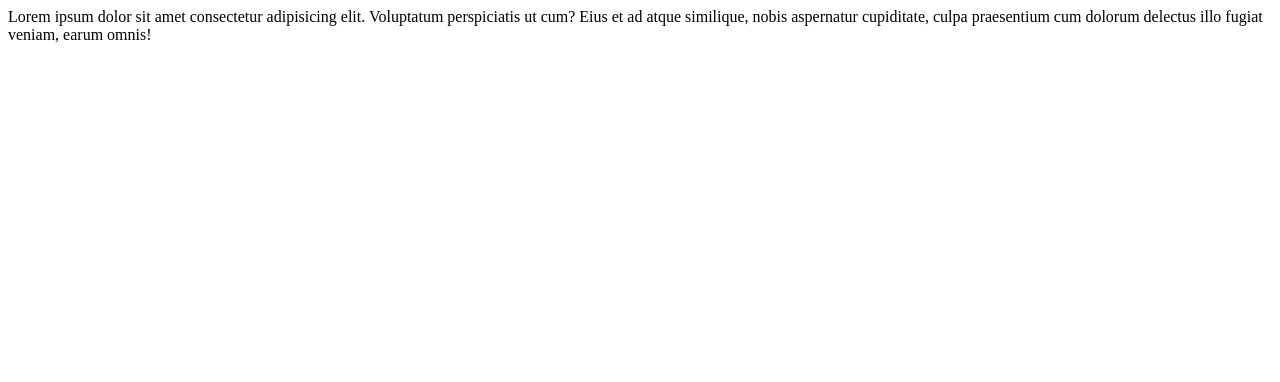
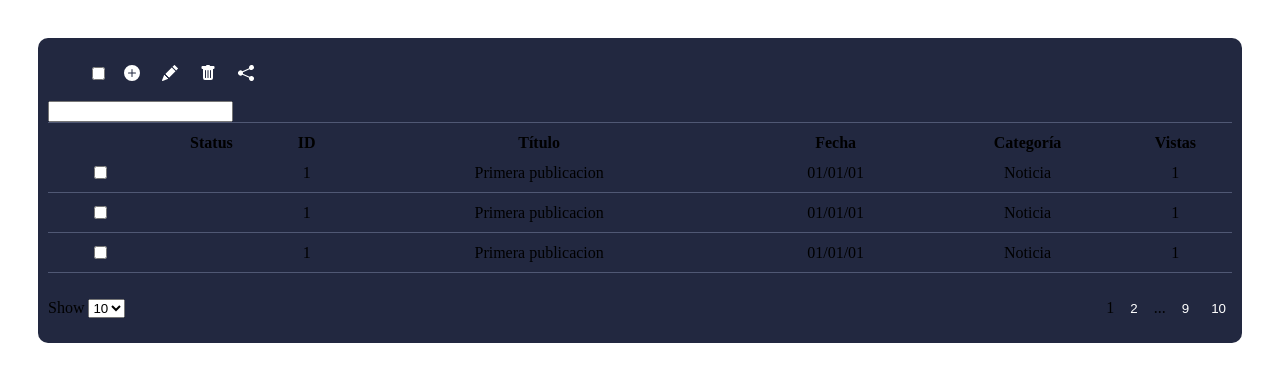
Before and after one commit to nol4lej/PHP-Auth, a PHP site: page /administrator.php in a window 1280 px wide. Shown: the top 382 px of the page. Run offline with PHP 8.4, Linux system fonts and the light colour scheme.

Commit message:
Datatable added

```diff
--- a/administrator.php
+++ b/administrator.php
@@ -1,3 +1,105 @@
-<div>
-    <p>Lorem ipsum dolor sit amet consectetur adipisicing elit. Voluptatum perspiciatis ut cum? Eius et ad atque similique, nobis aspernatur cupiditate, culpa praesentium cum dolorum delectus illo fugiat veniam, earum omnis!</p>
-</div>
+<link rel="stylesheet" href="/src/css/administrator.css">
+<main class="administrator_principal">
+    <div class="datatable_container">
+        <div class="header_tools">
+            <div class="tools_container">
+                <ul class="tools">
+                    <li><input type="checkbox" name="" id=""></li>
+                    <li><button>
+                            <svg xmlns="http://www.w3.org/2000/svg" width="16" height="16" fill="#fff" class="bi bi-plus-circle-fill" viewBox="0 0 16 16">
+                            <path d="M16 8A8 8 0 1 1 0 8a8 8 0 0 1 16 0zM8.5 4.5a.5.5 0 0 0-1 0v3h-3a.5.5 0 0 0 0 1h3v3a.5.5 0 0 0 1 0v-3h3a.5.5 0 0 0 0-1h-3v-3z"/>
+                            </svg>
+                        </button>
+                    </li>
+                    <li><button>
+                            <svg xmlns="http://www.w3.org/2000/svg" width="16" height="16" fill="#fff" class="bi bi-pencil-fill" viewBox="0 0 16 16">
+                            <path d="M12.854.146a.5.5 0 0 0-.707 0L10.5 1.793 14.207 5.5l1.647-1.646a.5.5 0 0 0 0-.708l-3-3zm.646 6.061L9.793 2.5 3.293 9H3.5a.5.5 0 0 1 .5.5v.5h.5a.5.5 0 0 1 .5.5v.5h.5a.5.5 0 0 1 .5.5v.5h.5a.5.5 0 0 1 .5.5v.207l6.5-6.5zm-7.468 7.468A.5.5 0 0 1 6 13.5V13h-.5a.5.5 0 0 1-.5-.5V12h-.5a.5.5 0 0 1-.5-.5V11h-.5a.5.5 0 0 1-.5-.5V10h-.5a.499.499 0 0 1-.175-.032l-.179.178a.5.5 0 0 0-.11.168l-2 5a.5.5 0 0 0 .65.65l5-2a.5.5 0 0 0 .168-.11l.178-.178z"/>
+                            </svg>
+                        </button>
+                    </li>
+                    <li><button>
+                            <svg xmlns="http://www.w3.org/2000/svg" width="16" height="16" fill="#fff" class="bi bi-trash-fill" viewBox="0 0 16 16">
+                            <path d="M2.5 1a1 1 0 0 0-1 1v1a1 1 0 0 0 1 1H3v9a2 2 0 0 0 2 2h6a2 2 0 0 0 2-2V4h.5a1 1 0 0 0 1-1V2a1 1 0 0 0-1-1H10a1 1 0 0 0-1-1H7a1 1 0 0 0-1 1H2.5zm3 4a.5.5 0 0 1 .5.5v7a.5.5 0 0 1-1 0v-7a.5.5 0 0 1 .5-.5zM8 5a.5.5 0 0 1 .5.5v7a.5.5 0 0 1-1 0v-7A.5.5 0 0 1 8 5zm3 .5v7a.5.5 0 0 1-1 0v-7a.5.5 0 0 1 1 0z"/>
+                            </svg>
+                        </button>
+                    </li>
+                    <li><button>
+                            <svg xmlns="http://www.w3.org/2000/svg" width="16" height="16" fill="#fff" class="bi bi-share-fill" viewBox="0 0 16 16">
+                            <path d="M11 2.5a2.5 2.5 0 1 1 .603 1.628l-6.718 3.12a2.499 2.499 0 0 1 0 1.504l6.718 3.12a2.5 2.5 0 1 1-.488.876l-6.718-3.12a2.5 2.5 0 1 1 0-3.256l6.718-3.12A2.5 2.5 0 0 1 11 2.5z"/>
+                            </svg>
+                        </button>
+                    </li>
+                </ul>
+            </div>
+            <div class="search">
+                <input type="text">
+            </div>
+        </div>
+
+        <div class="datatable_scroll">
+            <table class="datatable">
+                <thead>
+                    <tr class="">
+                        <th></th>
+                        <th>Status</th>
+                        <th>ID</th>
+                        <th>Título</th>
+                        <th>Fecha</th>
+                        <th>Categoría</th>
+                        <th>Vistas</th>
+                    </tr>
+                </thead>
+                <tbody class="datatable_posts">
+                    <tr>
+                        <td><input type="checkbox" name="" id=""></td>
+                        <td></td>
+                        <td>1</td>
+                        <td>Primera publicacion</td>
+                        <td>01/01/01</td>
+                        <td>Noticia</td>
+                        <td>1</td>
+                    </tr>
+                    <tr>
+                        <td><input type="checkbox" name="" id=""></td>
+                        <td></td>
+                        <td>1</td>
+                        <td>Primera publicacion</td>
+                        <td>01/01/01</td>
+                        <td>Noticia</td>
+                        <td>1</td>
+                    </tr>
+                    <tr>
+                        <td><input type="checkbox" name="" id=""></td>
+                        <td></td>
+                        <td>1</td>
+                        <td>Primera publicacion</td>
+                        <td>01/01/01</td>
+                        <td>Noticia</td>
+                        <td>1</td>
+                    </tr>
+                </tbody>
+            </table>
+        </div>
+
+        <div class="footer_tools">
+            <div class="list-items">
+                Show
+                <select name="" id="">
+                    <option value="5">5</option>
+                    <option value="10" selected>10</option>
+                    <option value="15">15</option>
+                </select>
+            </div>
+
+            <div class="pages_container">
+                <ul class="pages">
+                    <li><span class="active"></span>1</li>
+                    <li><button>2</button></li>
+                    <li><span>...</span></li>
+                    <li><button>9</button></li>
+                    <li><button>10</button></li>
+                </ul>
+            </div>
+        </div>
+    </div>
+</main>
--- a/dashboard.php
+++ b/dashboard.php
@@ -19,7 +19,7 @@
         </div>
         <div class="menu" id="menu" >
             <nav class="nav_menu">
-                <a href="#" name="main_dashboard" onclick="doFetch(event)">
+                <a href="#" name="content_dashboard" onclick="doFetch(event)">
                 <svg xmlns="http://www.w3.org/2000/svg" width="16" height="16" fill="currentColor" class="bi bi-house" viewBox="0 0 16 16">
                     <path d="M8.707 1.5a1 1 0 0 0-1.414 0L.646 8.146a.5.5 0 0 0 .708.708L2 8.207V13.5A1.5 1.5 0 0 0 3.5 15h9a1.5 1.5 0 0 0 1.5-1.5V8.207l.646.647a.5.5 0 0 0 .708-.708L13 5.793V2.5a.5.5 0 0 0-.5-.5h-1a.5.5 0 0 0-.5.5v1.293L8.707 1.5ZM13 7.207V13.5a.5.5 0 0 1-.5.5h-9a.5.5 0 0 1-.5-.5V7.207l5-5 5 5Z"/>
                 </svg>
--- a/src/css/administrator.css
+++ b/src/css/administrator.css
@@ -0,0 +1,71 @@
+.administrator_principal{
+    gap: 10px;
+    padding: 30px;
+}
+
+.datatable_container{
+    display: flex;
+    flex-direction: column;
+    padding: 10px;
+    gap: 10px;
+    border-radius: 10px;
+    background-color: #222840;
+    box-sizing: border-box;
+}
+
+.header_tools{
+    display: flex;
+    flex-direction: column;
+    align-items: baseline;
+    justify-content: space-between;
+    border-bottom: 1px solid #505874;
+}
+
+.tools{
+    display: flex;
+    gap: 10px;
+    list-style-type: none;
+}
+
+.tools > li > button{
+    background: none;
+    border: none;
+}
+
+.datatable_scroll{
+    overflow-x: auto;
+}
+
+.datatable{
+    width: 100%;
+    border-collapse: collapse;  /* para eliminar los espacios entre las celdas */
+}
+
+.datatable_posts{
+    text-align: center;
+}
+
+.datatable_posts > tr > td{
+    white-space: nowrap; /* se evita que el contenido de la celda se envuelva a la siguiente línea y se ajuste automáticamente al ancho de la celda */
+    padding: 10px;
+    border-bottom: 1px solid #505874;
+}
+
+.footer_tools{
+    display: flex;
+    align-items: baseline;
+    justify-content: space-between;
+}
+
+.pages{
+    display: flex;
+    gap: 10px;
+    list-style-type: none;
+    /* justify-content: space-around; */
+}
+
+.pages button{
+    color: #fff;
+    background: transparent;
+    border: none;
+}
--- a/src/css/content_dashboard.css
+++ b/src/css/content_dashboard.css
@@ -2,7 +2,6 @@
     /* color: rgb(195, 195, 195); */
     padding: 30px;
     /* width: calc(100% - 250px); */
-
 }
 
 .last_publications{
--- a/src/css/dashboard.css
+++ b/src/css/dashboard.css
@@ -27,6 +27,10 @@ button{
     cursor: pointer;
 }
 
+ul{
+    list-style-type: none;
+}
+
 .container{
     display: flex;
     flex-direction: column;
```
Also changed, not shown: navbar.php (deleted, +0 -24 lines).
